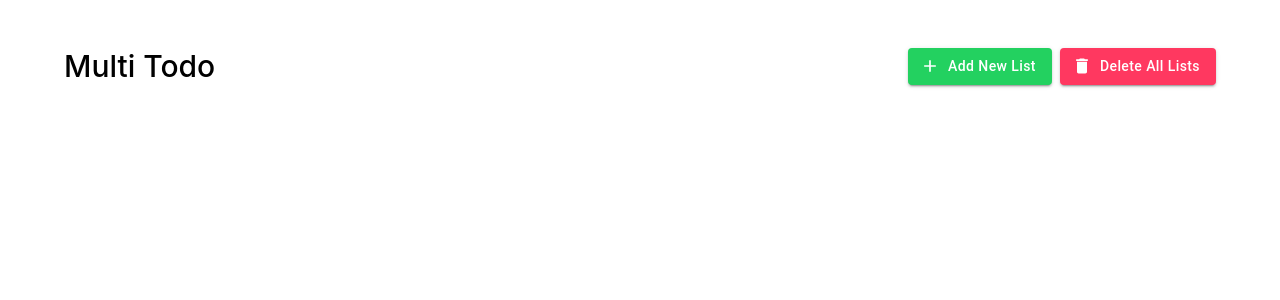
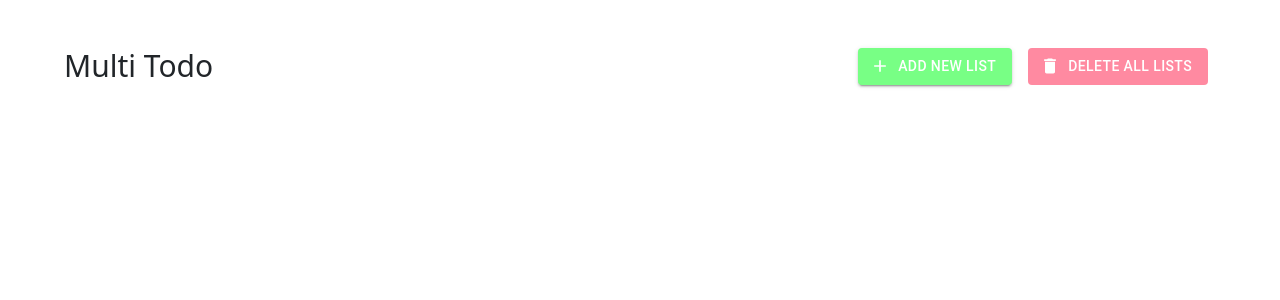
Before and after one commit to emilyhuxng/multi-todo, a React (Create React App) app: page / in a window 1280 px wide. Shown: the top 300 px of the page. Built offline with nearby package versions, Linux system fonts and the light colour scheme.

Commit message:
fix: lists have set heights and buttons are restyled

```diff
--- a/src/App.js
+++ b/src/App.js
@@ -9,7 +9,7 @@ function App() {
 
   return (
     <div>
-      <Header />
+      <Header numOfLists={todoLists.length} />
       <div className="grid grid-cols-3 gap-8 px-16">
         {todoLists.map((todoList) => (
           <TodoList
--- a/src/components/Buttons.js
+++ b/src/components/Buttons.js
@@ -5,10 +5,27 @@ import React, { useState } from "react";
 import { todoActions } from "../store/index.js";
 import { useDispatch } from "react-redux";
 import Alert from "../ui/Alert.js";
+import { createTheme, ThemeProvider } from "@mui/material/styles";
 
-const Buttons = () => {
+const Buttons = ({ numOfLists }) => {
+  const theme = createTheme({
+    palette: {
+      action: {
+        disabledBackground: "#ff8aa1",
+        disabled: "white",
+      },
+      error: {
+        main: "#ff4066",
+      },
+      success: {
+        main: "#78ff85",
+      },
+    },
+  });
+
   const dispatch = useDispatch();
   const [alertOpen, setAlertOpen] = useState(false);
+  const isEmpty = numOfLists === 0;
 
   const addNewListHandler = () => {
     dispatch(todoActions.addTodoList());
@@ -23,34 +40,32 @@ const Buttons = () => {
       dispatch(todoActions.deleteAllTodoLists());
     }
     setAlertOpen(false);
-  }
+  };
 
   return (
     <div>
+      <ThemeProvider theme={theme}>
         <Button
-        style={{
-          backgroundColor: "#23d160",
-          textTransform: "none",
-          fontWeight: "700px",
-        }}
+          color="success"
           variant="contained"
           startIcon={<AddIcon />}
           onClick={addNewListHandler}
+          sx={{ color: "white", mx: 1 }}
         >
           Add New List
         </Button>
+
         <Button
-        style={{
-          backgroundColor: "#ff3860",
-          textTransform: "none",
-          marginLeft: "0.5rem",
-        }}
+          color="error"
           variant="contained"
           startIcon={<DeleteIcon />}
           onClick={deleteAllListsHandler}
+          disabled={isEmpty}
+          sx={{ mx: 1 }}
         >
           Delete All Lists
         </Button>
+      </ThemeProvider>
       <Alert open={alertOpen} onClose={closeHandler} />
     </div>
   );
--- a/src/components/Header.js
+++ b/src/components/Header.js
@@ -1,13 +1,13 @@
-import React from 'react'
-import Buttons from './Buttons'
+import React from "react";
+import Buttons from "./Buttons";
 
-const Header = () => {
+const Header = ({ numOfLists }) => {
   return (
-    <div className='flex justify-between w-[90%] ml-auto mr-auto my-12'>
-        <h1 className='font-medium text-3xl'>Multi Todo</h1>
-        <Buttons />
+    <div className="flex justify-between w-[90%] ml-auto mr-auto my-12">
+      <h1 className="font-medium text-3xl">Multi Todo</h1>
+      <Buttons numOfLists={numOfLists} />
     </div>
-  )
-}
+  );
+};
 
-export default Header
+export default Header;
--- a/src/components/Todo/List.js
+++ b/src/components/Todo/List.js
@@ -41,7 +41,7 @@ const List = ({ list, listId, filter }) => {
 
   console.log(newList);
   return (
-    <div className="flex items-center justify-center flex-col">
+    <div className="flex items-center flex-col h-36 overflow-auto">
       {newList.length === 0
         ? content
         : newList.map((task) => (
--- a/src/components/Todo/Todo.js
+++ b/src/components/Todo/Todo.js
@@ -34,7 +34,7 @@ const Todo = ({ listId, itemId, content, isSelected }) => {
   // console.log(itemId + " " + isSelected)
 
   return (
-    <div className="border h-10 flex items-center w-full">
+    <div className="border min-h-[2.5rem] flex items-center w-full">
       <GridViewIcon className="mx-2 text-gray-400" fontSize="small" />
       <input
         className="mx-1"
--- a/src/components/Todo/TodoList.js
+++ b/src/components/Todo/TodoList.js
@@ -8,9 +8,10 @@ import ProgressBar from "react-bootstrap/ProgressBar";
 const TodoList = ({ listId, filter, title, list }) => {
   const total = list.length;
   const finished = list.filter((item) => item.isSelected).length;
+  console.log(total + " " + finished)
 
   return (
-    <div className="rounded-sm border-solid border-slate-400 border h-min">
+    <div className="rounded-sm border-solid border-slate-400 border h-[275px]">
       <TodoHeader listId={listId} title={title} />
       <ProgressBar style={{ height: "2px" }} now={finished / total * 100} />
       <Filters listId={listId} />
--- a/src/index.js
+++ b/src/index.js
@@ -5,6 +5,7 @@ import App from './App';
 import reportWebVitals from './reportWebVitals';
 import { Provider } from 'react-redux';
 import store from './store';
+import 'bootstrap/dist/css/bootstrap.min.css'
 
 const root = ReactDOM.createRoot(document.getElementById('root'));
 root.render(
```
Lines whose indentation alone changed are shown as unchanged.
